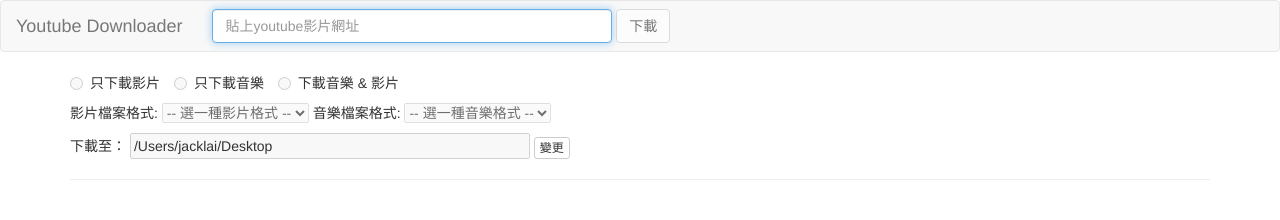
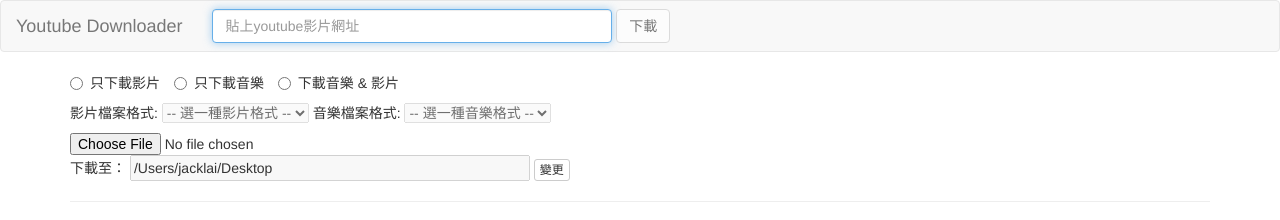
Before and after one commit to imjacklai/youtube-downloader, a website: page index.html in a window 1280 px wide. Drawn offline with Linux system fonts and the light colour scheme.

Commit message:
remove radio buttons disabled attribute and change the names

```diff
--- a/index.html
+++ b/index.html
@@ -27,19 +27,19 @@
     <div class="container container-fluid">
       <div class="wrapper">
         <label class="radio-inline">
-          <input type="radio" name="format" value="video_only" disabled> 只下載影片
+          <input type="radio" name="media" value="video"> 只下載影片
         </label>
         <label class="radio-inline">
-          <input type="radio" name="format" value="audio_only" disabled> 只下載音樂
+          <input type="radio" name="media" value="audio"> 只下載音樂
         </label>
         <label class="radio-inline">
-          <input type="radio" name="format" value="video_audio" disabled> 下載音樂 &amp; 影片
+          <input type="radio" name="media" value="both"> 下載音樂 &amp; 影片
         </label>
       </div>
 
       <div class="wrapper">
         <span>影片檔案格式: </span>
-        <select id="video_type" disabled>
+        <select id="video-format" disabled>
           <option value="null" disabled selected> -- 選一種影片格式 -- </option>
           <option value="mp4">mp4</option>
           <option value="m4a">m4a</option>
@@ -47,7 +47,7 @@
         </select>
 
         <span>音樂檔案格式: </span>
-        <select id="audio_type" disabled>
+        <select id="audio-format" disabled>
           <option value="null" disabled selected> -- 選一種音樂格式 -- </option>
           <option value="mp3">mp3</option>
           <option value="aac">aac</option>
@@ -57,7 +57,7 @@
       </div>
 
       <div class="wrapper">
-        <input style="display:none;" id="file-dialog" type="file" nwdirectory nwworkingdir="/Users/jacklai/Desktops" />
+        <input id="file-dialog" type="file" nwdirectory nwworkingdir="/Users/jacklai/Desktops" />
         <span>下載至：</span>
         <input type="text" id="file-path" value="/Users/jacklai/Desktop" disabled>
         <button type="button" id="file-chooser" class="btn btn-default btn-xs">變更</button>
```
